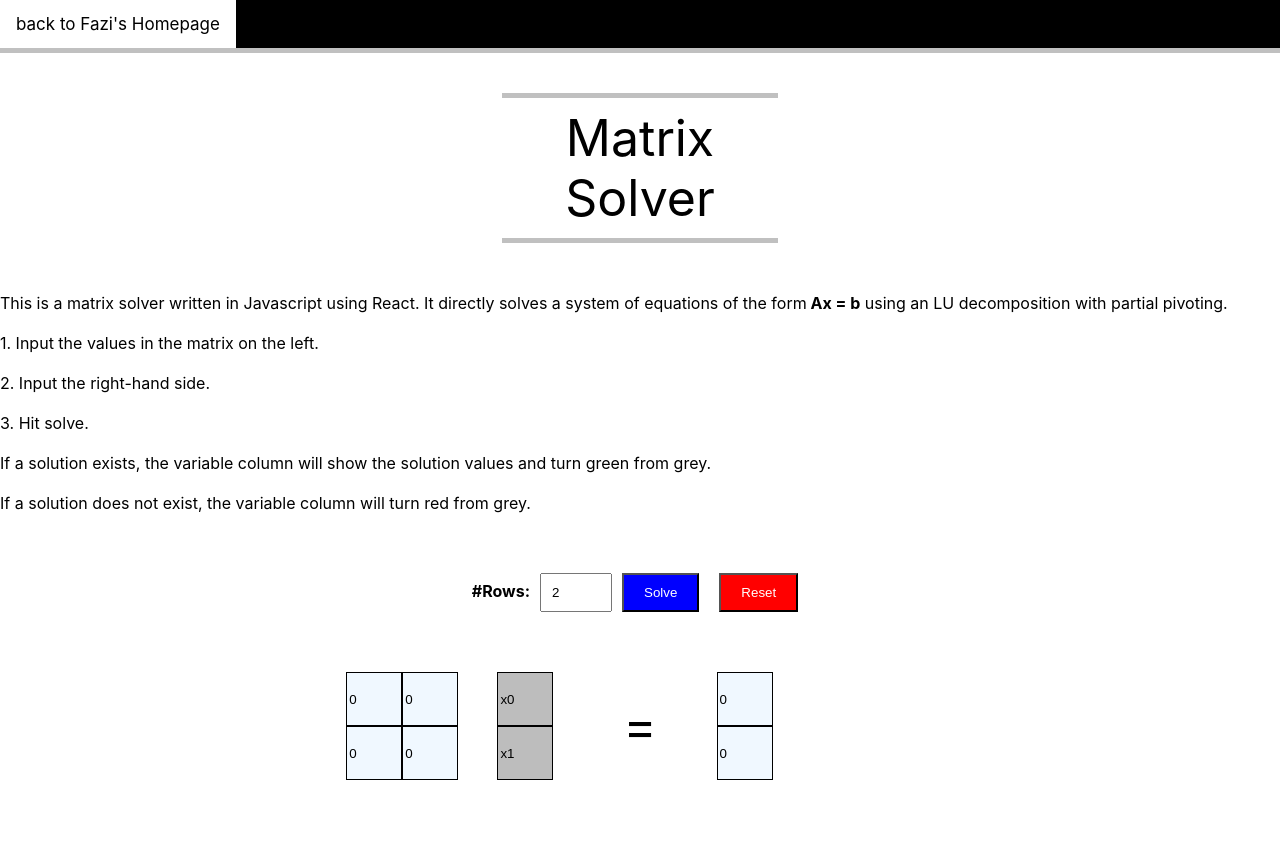
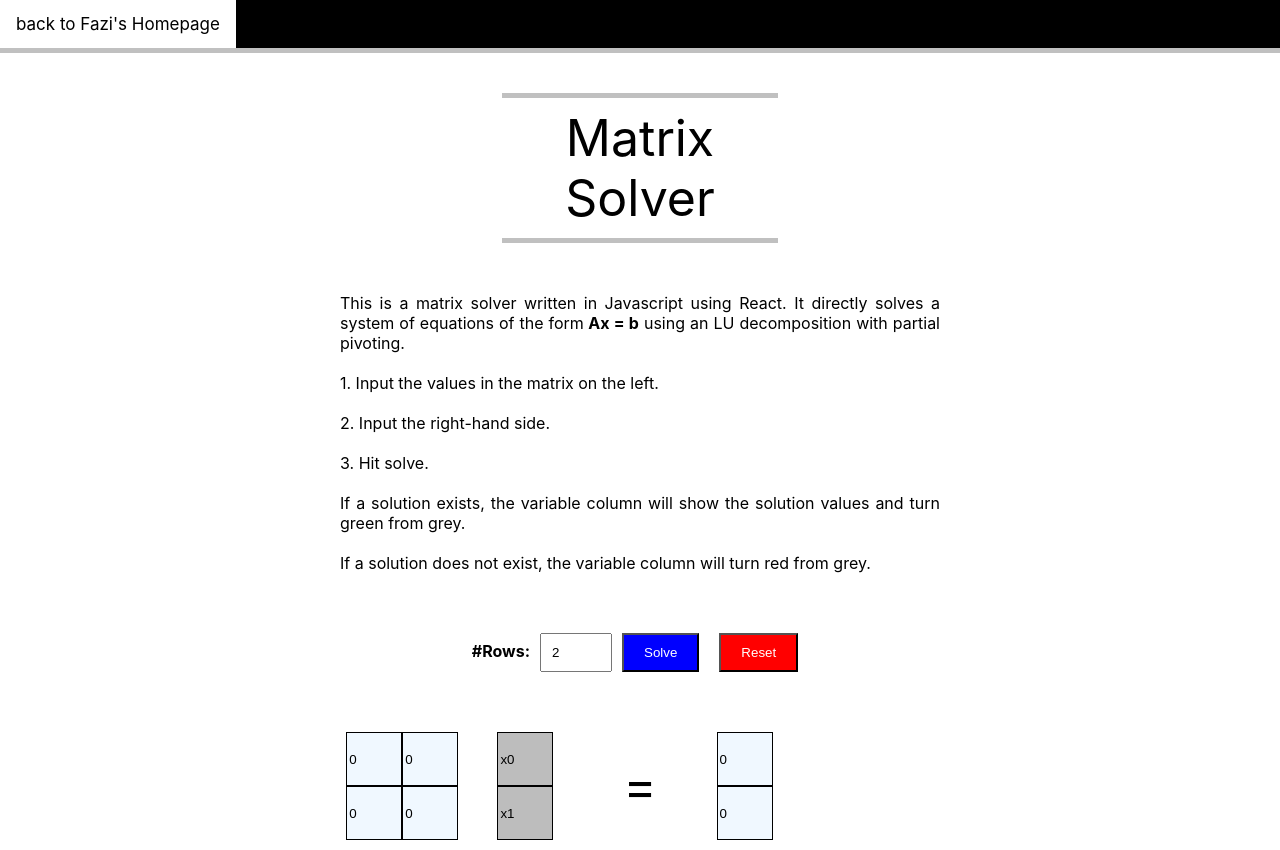
Before and after one commit to FA5I/matrix-solver, a React (Create React App) app: page / in a window 1280 px wide. Before the commit the page ends 800 px from the top, so only its background shows below. Built offline with nearby package versions, Linux system fonts and the light colour scheme.

Commit message:
moved matrix and solver to components folder

```diff
--- a/src/App.css
+++ b/src/App.css
@@ -43,7 +43,7 @@ nav a.active {
 }
 
 .description {
-  max-width: 6 00px;
+  max-width: 600px;
   margin: 50px auto;
   text-align: justify;
 }
--- a/src/App.js
+++ b/src/App.js
@@ -1,7 +1,7 @@
 import React, { useState } from "react";
 import "./App.css";
-const Matrix = require("./matrix");
-const Solver = require("./solver");
+import Matrix from "./components/Matrix";
+const Solver = require("./components/Solver");
 
 function Cell(props) {
   let style = {};
--- a/src/matrix.js
+++ b/src/components/Matrix.js
@@ -1,4 +1,4 @@
-module.exports = class Matrix {
+class Matrix {
   constructor(rows, cols) {
     this.rows = parseInt(rows);
     this.cols = parseInt(cols);
@@ -76,4 +76,6 @@ module.exports = class Matrix {
     this.cols = temp;
     this.values = new_values;
   }
-};
+}
+
+export default Matrix;
--- a/src/solver.js
+++ b/src/components/Solver.js
@@ -1,4 +1,4 @@
-const Matrix = require("./matrix");
+const Matrix = require("./Matrix");
 
 module.exports = class Solver {
   solveLU(lhs, b) {
```
